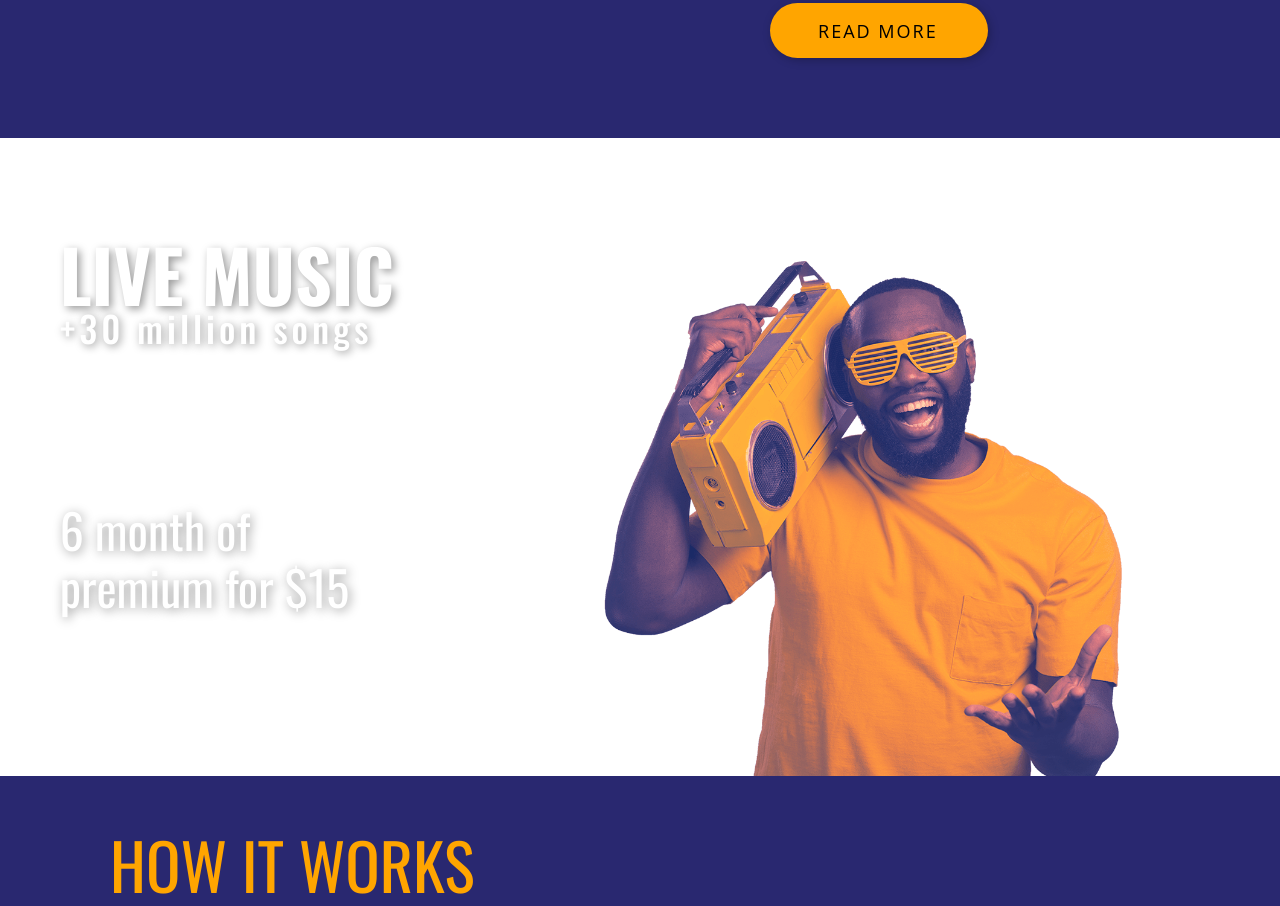
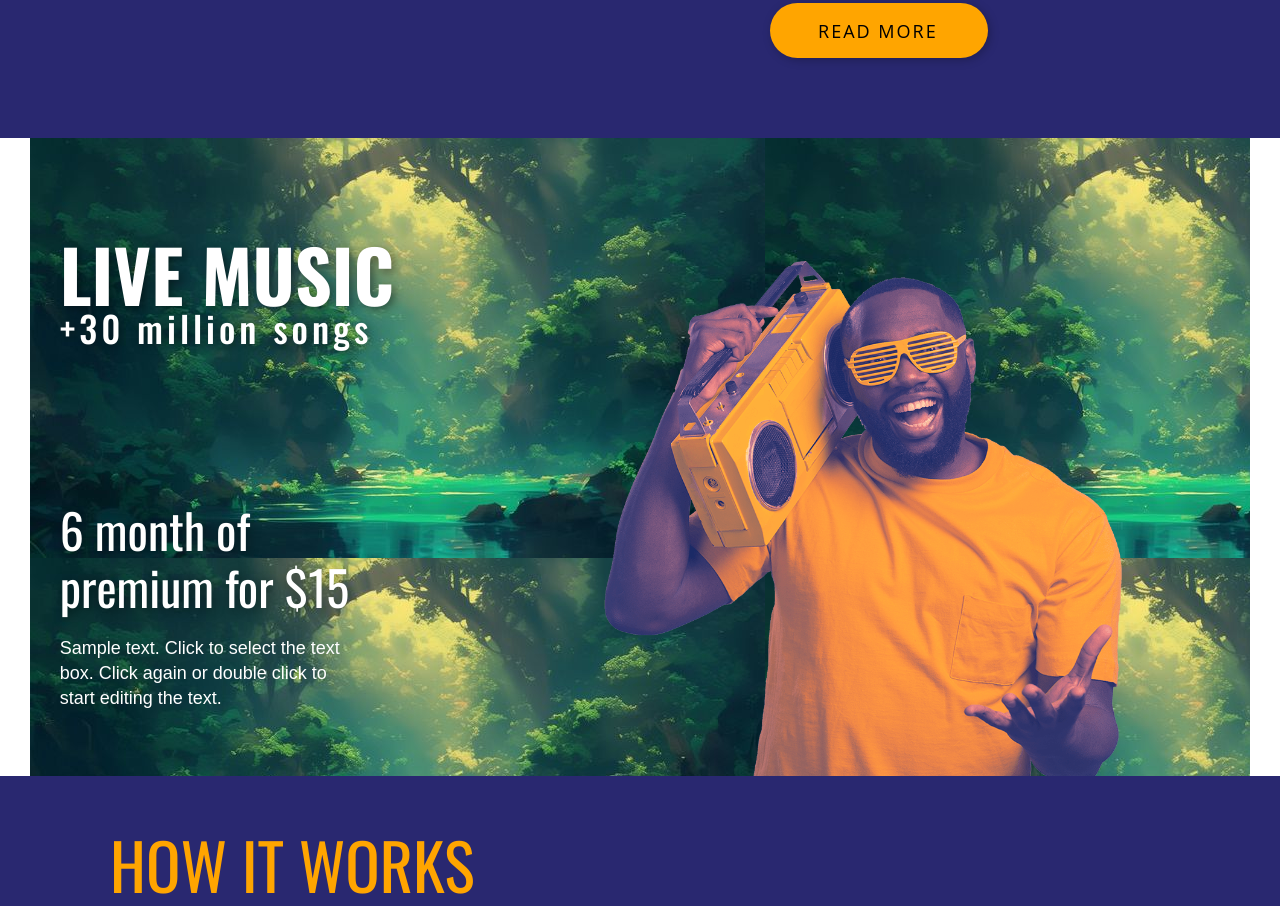
Before and after one commit to Izani-io/MUSIC-REDO, a plain HTML site: page MUSIC/index.html in a window 1280 px wide. Shown: the part 1512-2418 px from the top of the page. Drawn offline with nearby package versions, Linux system fonts and the light colour scheme.

Commit message:
Update extacy.css

```diff
--- a/MUSIC/extacy.css
+++ b/MUSIC/extacy.css
@@ -171,7 +171,7 @@ body{
 }
 
 .caba{
-    background-image: url(IMAGES/download (45).jpeg);
+    background-image: url(IMAGES/download.jpeg);
 }
 
 .cpic{
```
